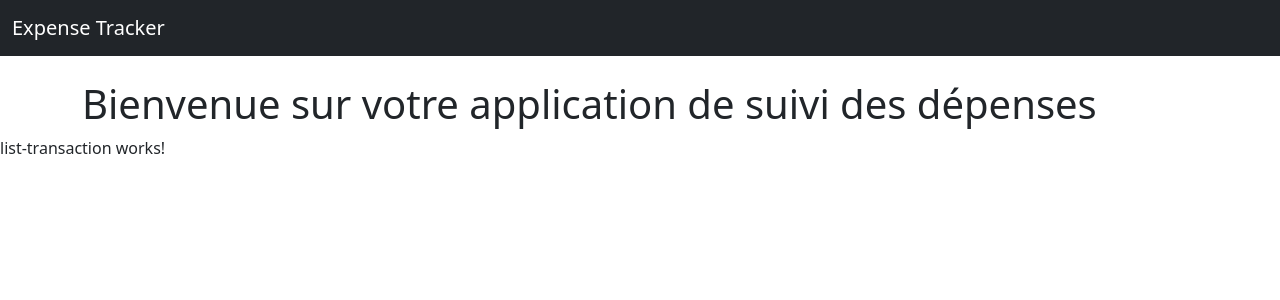
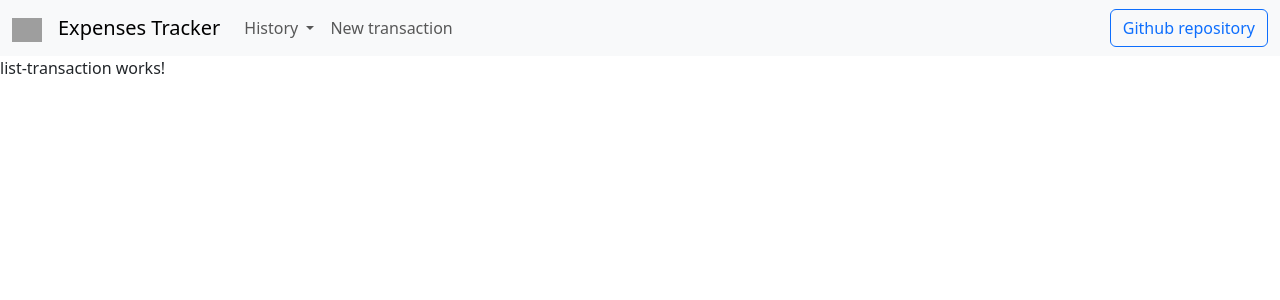
Before and after one commit to lgitdev/sauvNode, an Angular app in the folder expenses-tracker/: page /dashboard in a window 1280 px wide. Shown: the top 300 px of the page. Built offline with nearby package versions, Linux system fonts and the light colour scheme; grey boxes are pictures that could not be loaded.

Commit message:
Navbar creation

```diff
--- a/expenses-tracker/angular.json
+++ b/expenses-tracker/angular.json
@@ -57,7 +57,10 @@
               "node_modules/bootstrap/dist/css/bootstrap.min.css",
               "src/styles.css"
             ],
-            "scripts": [],
+            "scripts": [
+              "node_modules/@popperjs/core/dist/umd/popper.min.js",
+              "node_modules/bootstrap/dist/js/bootstrap.min.js"
+            ],
             "server": "src/main.server.ts",
             "outputMode": "server",
             "ssr": {
--- a/expenses-tracker/package.json
+++ b/expenses-tracker/package.json
@@ -20,6 +20,7 @@
     "@angular/platform-server": "^19.0.0",
     "@angular/router": "^19.0.0",
     "@angular/ssr": "^19.0.6",
+    "@popperjs/core": "^2.11.8",
     "bootstrap": "^5.3.3",
     "express": "^4.18.2",
     "rxjs": "~7.8.0",
--- a/expenses-tracker/src/app/app.component.html
+++ b/expenses-tracker/src/app/app.component.html
@@ -1,11 +1,3 @@
-<nav class="navbar navbar-expand-lg navbar-dark bg-dark">
-    <div class="container-fluid">
-        <a class="navbar-brand" href="#">Expense Tracker</a>
-    </div>
-</nav>
-
-<div class="container mt-4">
-    <h1>Bienvenue sur votre application de suivi des dépenses</h1>
-</div>
+<app-navbar></app-navbar>
 
 <router-outlet></router-outlet>
--- a/expenses-tracker/src/app/app.component.ts
+++ b/expenses-tracker/src/app/app.component.ts
@@ -1,9 +1,10 @@
 import { Component } from '@angular/core';
 import { RouterOutlet } from '@angular/router';
+import {NavbarComponent} from "./navbar/navbar.component";
 
 @Component({
   selector: 'app-root',
-  imports: [RouterOutlet],
+  imports: [RouterOutlet, NavbarComponent],
   templateUrl: 'app.component.html',
   styles: [],
   standalone: true
--- /dev/null
+++ b/expenses-tracker/src/app/navbar/navbar.component.html
@@ -0,0 +1,36 @@
+<!-- NavBar From Bootstrap model -->
+<nav class="navbar navbar-expand-lg bg-body-tertiary">
+    <div class="container-fluid">
+        <a class="navbar-brand" href="#">
+            <img src="https://image.similarpng.com/very-thumbnail/2021/09/Creative-money-logo-design-on-transparent-background-PNG.png"
+                 alt="Logo" width="30" height="24">
+        </a>
+        <a class="navbar-brand" href="">Expenses Tracker</a>
+        <div class="collapse navbar-collapse" id="navbarSupportedContent">
+            <ul class="navbar-nav me-auto mb-2 mb-lg-0">
+                <li class="nav-item dropdown">
+                    <a class="nav-link dropdown-toggle" role="button" data-bs-toggle="dropdown" aria-expanded="false">
+                        History
+                    </a>
+                    <ul class="dropdown-menu">
+                        <li><a class="dropdown-item" href="#">All transactions</a></li>
+                        <li><a class="dropdown-item" href="#">Expenses</a></li>
+                        <li><a class="dropdown-item" href="#">Incomes</a></li>
+                    </ul>
+                </li>
+                <li class="nav-item">
+                    <a class="nav-link" href="#">New transaction</a>
+                </li>
+            </ul>
+            <!--
+            <form class="d-flex" role="search">
+                <input class="form-control me-2" type="search" placeholder="Search" aria-label="Search">
+                <button class="btn btn-outline-success" type="submit">Search</button>
+            </form>
+            -->
+            <a href="https://github.com/lgitdev/Project_Node" target="_blank" class="btn btn-outline-primary">
+                Github repository
+            </a>
+        </div>
+    </div>
+</nav>
--- /dev/null
+++ b/expenses-tracker/src/app/navbar/navbar.component.ts
@@ -0,0 +1,12 @@
+import { Component } from '@angular/core';
+
+@Component({
+  selector: 'app-navbar',
+  imports: [],
+  templateUrl: './navbar.component.html',
+  standalone: true,
+  styles: ``
+})
+export class NavbarComponent {
+
+}
--- a/expenses-tracker/src/app/page-not-found/page-not-found.component.html
+++ b/expenses-tracker/src/app/page-not-found/page-not-found.component.html
@@ -1,7 +1,10 @@
-<div class='center'>
-    <img src="https://m.media-amazon.com/images/I/51lq7J00uFL._AC_UF894,1000_QL80_.jpg"/>
+<div class="d-flex flex-column bg-light justify-content-center align-items-center vh-100">
+    <img src="https://m.media-amazon.com/images/I/51lq7J00uFL._AC_UF894,1000_QL80_.jpg"
+         alt="Page not found"
+         class="img-fluid"
+         style="max-width: 500px;" />
     <h1>Page not found</h1>
-    <a routerLink="/pokemons" class="waves-effect waves-teal btn-flat">
-        Retourner à l' accueil
+    <a routerLink="" class="btn btn-primary mt-3">
+        Go back to your application
     </a>
 </div>
--- a/expenses-tracker/src/app/page-not-found/page-not-found.component.ts
+++ b/expenses-tracker/src/app/page-not-found/page-not-found.component.ts
@@ -1,9 +1,13 @@
 import { Component } from '@angular/core';
+import {RouterLink} from "@angular/router";
 
 @Component({
   selector: 'app-page-not-found',
-  imports: [],
+  imports: [
+    RouterLink
+  ],
   templateUrl: './page-not-found.component.html',
+  standalone: true,
   styles: ``
 })
 export class PageNotFoundComponent {
```
Also changed, not shown: 1 other file (tests, documents, lock files or other folders).
